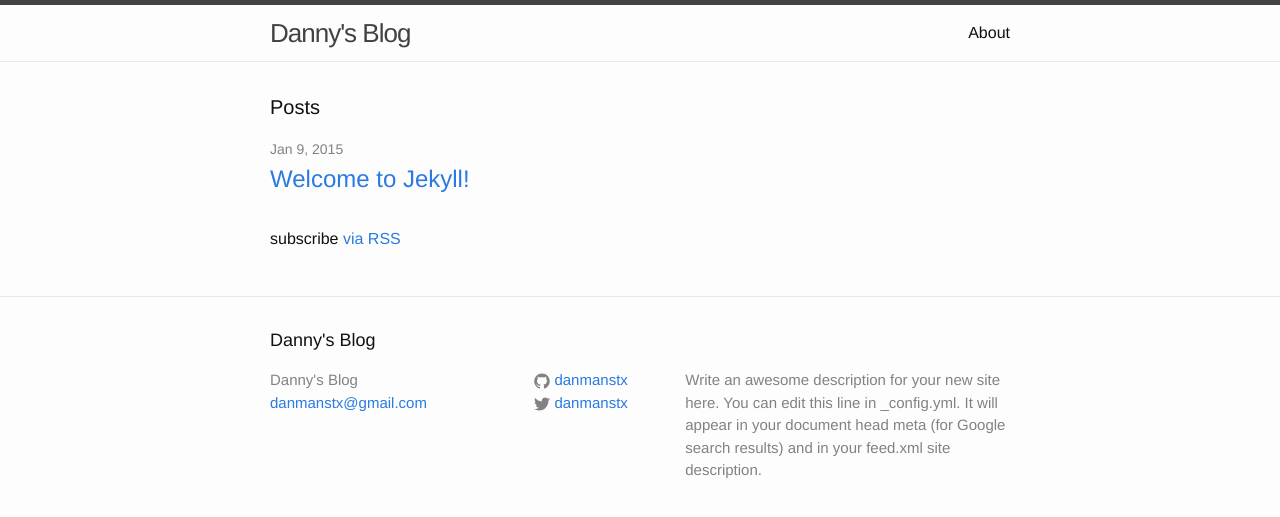
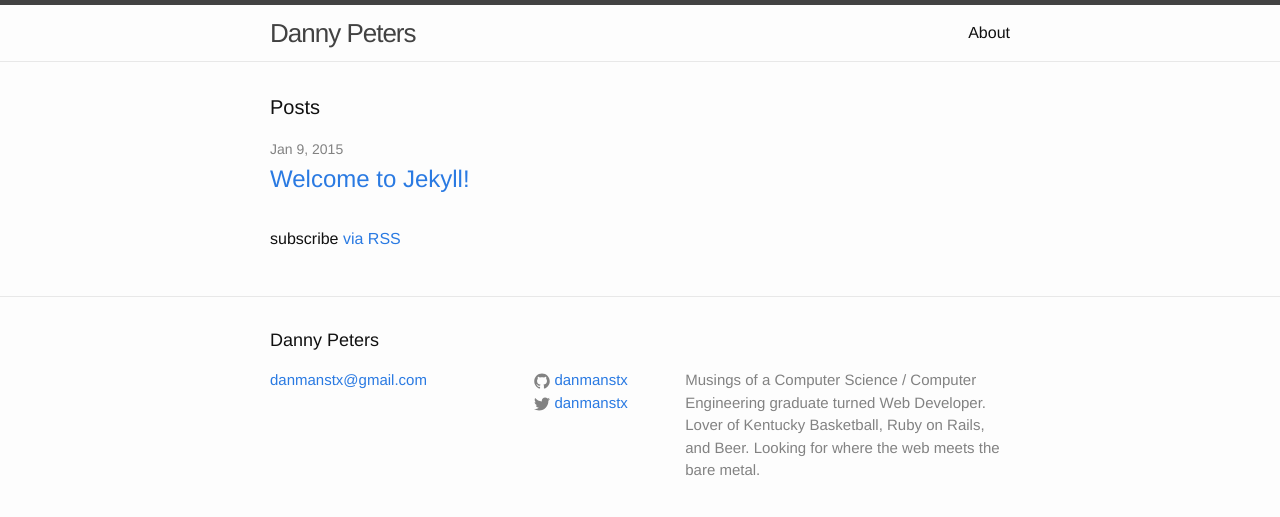
Before and after one commit to danmanstx/dannypetersme, a Jekyll site: the page public/index.html, which Jekyll copies as it is, in a window 1280 px wide. Shown: the top 517 px of the page. Built offline with Jekyll 4.4.1, drawn with Linux system fonts in a browser that asks for light colours.

```diff
--- a/_config.yml
+++ b/_config.yml
@@ -1,10 +1,10 @@
 # Site settings
-title: Danny's Blog
+title: Danny Peters
 email: danmanstx@gmail.com
 description: > # this means to ignore newlines until "baseurl:"
-  Write an awesome description for your new site here. You can edit this
-  line in _config.yml. It will appear in your document head meta (for
-  Google search results) and in your feed.xml site description.
+  Musings of a Computer Science / Computer Engineering graduate turned
+  Web Developer. Lover of Kentucky Basketball, Ruby on Rails, and Beer.
+  Looking for where the web meets the bare metal.
 baseurl: "" # the subpath of your site, e.g. /blog/
 url: "http://dannypeters.me" # the base hostname & protocol for your site
 twitter_username: danmanstx
--- a/_includes/footer.html
+++ b/_includes/footer.html
@@ -7,7 +7,7 @@
     <div class="footer-col-wrapper">
       <div class="footer-col  footer-col-1">
         <ul class="contact-list">
-          <li>{{ site.title }}</li>
+          <!-- <li>{{ site.title }}</li> -->
           <li><a href="mailto:{{ site.email }}">{{ site.email }}</a></li>
         </ul>
       </div>
--- a/public/index.html
+++ b/public/index.html
@@ -6,13 +6,13 @@
   <meta http-equiv="X-UA-Compatible" content="IE=edge">
   <meta name="viewport" content="width=device-width, initial-scale=1">
 
-  <title>Danny's Blog</title>
-  <meta name="description" content="Write an awesome description for your new site here. You can edit this line in _config.yml. It will appear in your document head meta (for Google search results) and in your feed.xml site description.
+  <title>Danny Peters</title>
+  <meta name="description" content="Musings of a Computer Science / Computer Engineering graduate turned Web Developer. Lover of Kentucky Basketball, Ruby on Rails, and Beer. Looking for where the web meets the bare metal.
 ">
 
   <link rel="stylesheet" href="/css/main.css">
   <link rel="canonical" href="http://dannypeters.me/">
-  <link rel="alternate" type="application/rss+xml" title="Danny's Blog" href="http://dannypeters.me/feed.xml" />
+  <link rel="alternate" type="application/rss+xml" title="Danny Peters" href="http://dannypeters.me/feed.xml" />
 </head>
 
 
@@ -22,7 +22,7 @@
 
   <div class="wrapper">
 
-    <a class="site-title" href="/">Danny's Blog</a>
+    <a class="site-title" href="/">Danny Peters</a>
 
     <nav class="site-nav">
       <a href="#" class="menu-icon">
@@ -82,12 +82,12 @@
 
   <div class="wrapper">
 
-    <h2 class="footer-heading">Danny's Blog</h2>
+    <h2 class="footer-heading">Danny Peters</h2>
 
     <div class="footer-col-wrapper">
       <div class="footer-col  footer-col-1">
         <ul class="contact-list">
-          <li>Danny's Blog</li>
+          <!-- <li>Danny Peters</li> -->
           <li><a href="mailto:danmanstx@gmail.com">danmanstx@gmail.com</a></li>
         </ul>
       </div>
@@ -126,7 +126,7 @@
       </div>
 
       <div class="footer-col  footer-col-3">
-        <p class="text">Write an awesome description for your new site here. You can edit this line in _config.yml. It will appear in your document head meta (for Google search results) and in your feed.xml site description.
+        <p class="text">Musings of a Computer Science / Computer Engineering graduate turned Web Developer. Lover of Kentucky Basketball, Ruby on Rails, and Beer. Looking for where the web meets the bare metal.
 </p>
       </div>
     </div>
```
Also changed, not shown: public/about/index.html (+6 -6 lines), public/feed.xml (+4 -4 lines), public/jekyll/update/2015/01/09/welcome-to-jekyll.html (+5 -5 lines), 2 other files.
